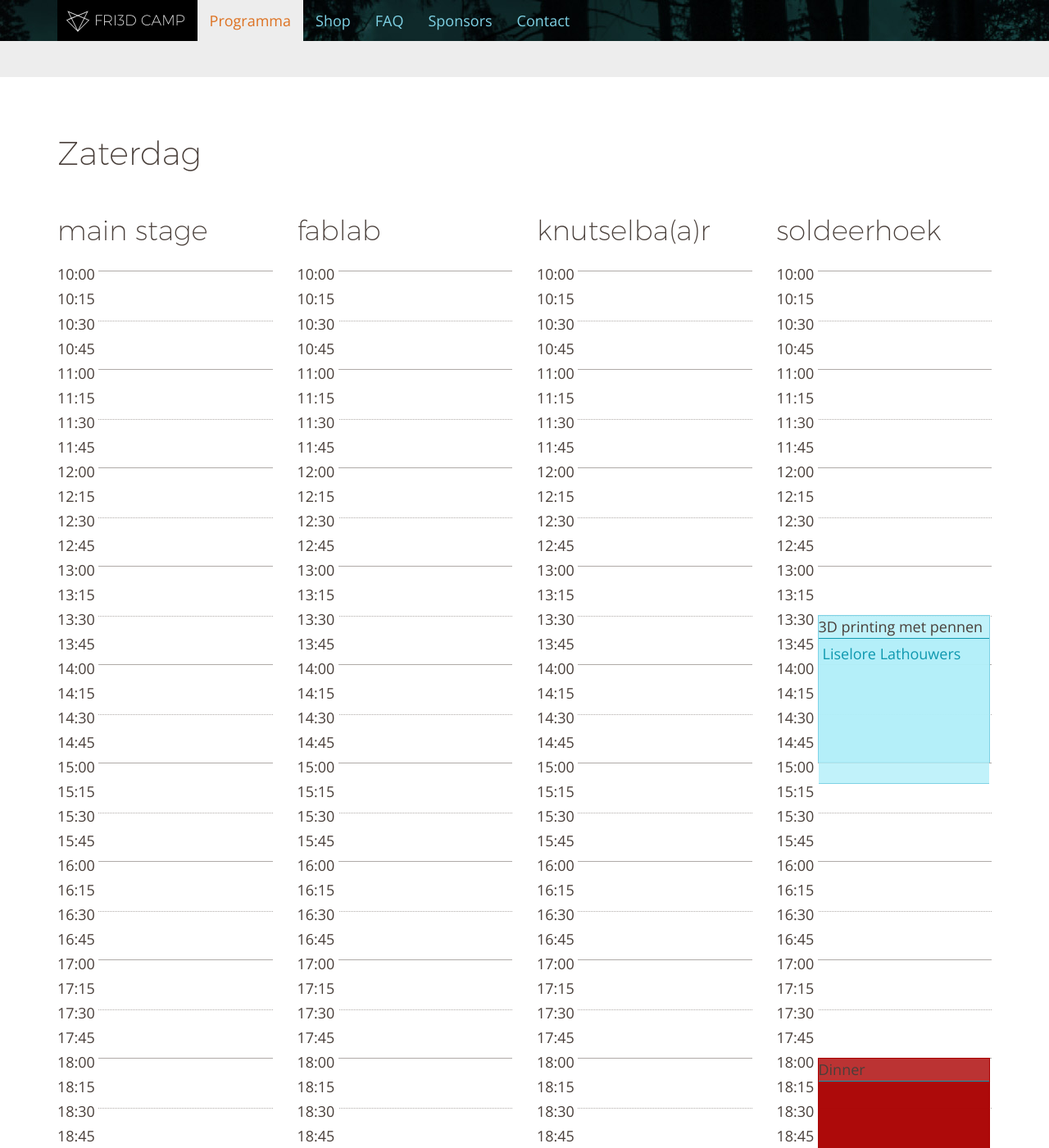
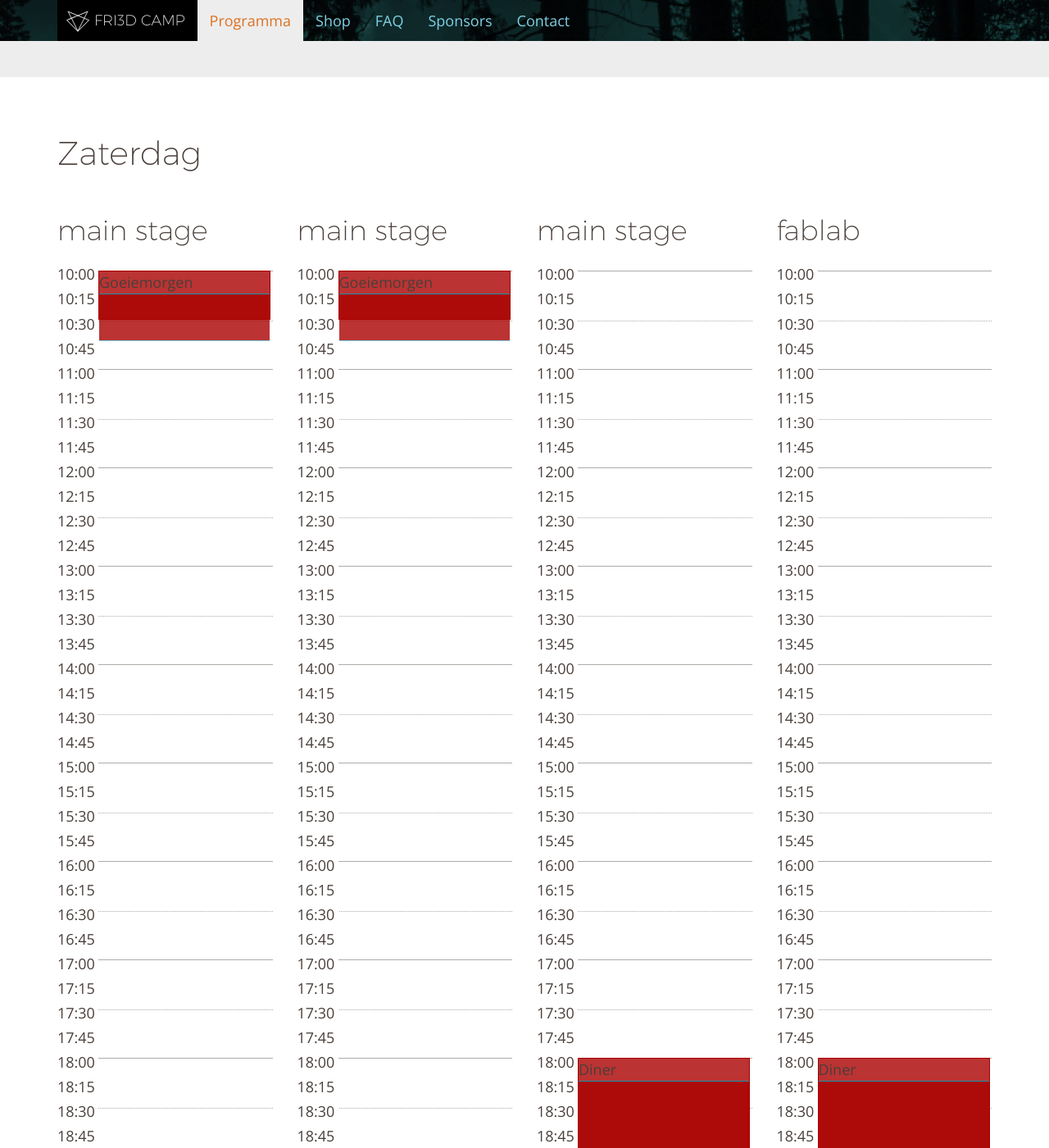
Before and after one commit to Fri3dCamp/fri3dweb2016, a Jekyll site: the page built from programma-dev/index.html, in a window 1280 px wide and 1400 px high, scrolled down 223 px. Shown: the whole window at 82% size. Built offline with Jekyll 4.4.1, drawn with Linux system fonts in a browser that asks for light colours; nearby versions of some CDN libraries; some of the changed text lies outside the part shown.

Commit message:
added alle days - still something wrong ;-)

```diff
--- a/_data/activitiesjson.json
+++ b/_data/activitiesjson.json
@@ -2,14 +2,38 @@
   {
     "type"  : "orga",
     "track" : "soldeerhoek",
-    "speakers": [],
-    "title": "Dinner",
-    "description": "",
-    "timing": {
-      "day"  : "sat",
-      "start": "18:00",
-      "end"  : "20:00"
-    }
+    "title": "Diner",
+    "timing": {  "day"  : "zaterdag",  "start": "18:00", "end"  : "20:00" }
+  },
+  {
+    "type"  : "orga",
+    "track" : "knutselba(a)r",
+    "title": "Diner",
+    "timing": {  "day"  : "zaterdag",  "start": "18:00", "end"  : "20:00" }
+  },
+  {
+    "type"  : "orga",
+    "track" : "fablab",
+    "title": "Diner",
+    "timing": {  "day"  : "zaterdag",  "start": "18:00", "end"  : "20:00" }
+  },
+  {
+    "type"  : "orga",
+    "track" : "main stage",
+    "title": "Diner",
+    "timing": {  "day"  : "zaterdag",  "start": "18:00", "end"  : "20:00" }
+  },
+  {
+    "type"  : "orga",
+    "track" : "main stage",
+    "title": "Goeiemorgen",
+    "timing": {  "day"  : "zondag",  "start": "10:00", "end"  : "10:30" }
+  },
+  {
+    "type"  : "orga",
+    "track" : "main stage",
+    "title": "Goeiemorgen",
+    "timing": {  "day"  : "maandag",  "start": "10:00", "end"  : "10:30" }
   },
   {
     "type": "kids",
@@ -20,7 +44,7 @@
     "title": "3D printing met pennen",
     "description": "Liselore vindt dat iedereen wel al's een 3D pen heeft geprobeerd, maar daar nooit goed mee leren werken heeft. Dat wil ze veranderen.",
     "timing" : {
-        "day"   : "sat",
+        "day"   : "zaterdag",
         "start" : "13:30",
         "end"   : "15:00"
     }
--- /dev/null
+++ b/_data/days.json
@@ -0,0 +1,5 @@
+[
+      "zaterdag",
+      "zondag",
+      "maandag"
+]
--- a/programma-dev/index.html
+++ b/programma-dev/index.html
@@ -4,7 +4,8 @@
 layout: page
 ---
 <div class="schedule clearfix">
-    <h2>Zaterdag</h2>
+    {% for day in site.data.days %}
+    <h2>{{ day | capitalize }}</h2>
     <div class="row">
         <div class="container visible-sm visible-xs">
             <ul class="nav nav-pills" id="tracksnav">
@@ -22,6 +23,7 @@
                 <div class="schedule-items">
                     {% include programma-hours.html %}
                     {% for activity in site.data.activitiesjson %}
+                      {% if activity.timing.day == day %}
                         {% if activity.track == track %}
                           {% assign kwartier_height = 30 %}
                           {% assign hour_height     = kwartier_height | times: 4 %}
@@ -39,6 +41,7 @@
                         <a class="schedule-clickarea bg1" href="#"><span>{{ activity.speakers }}</span></a>
                     </article>
                         {% endif %}
+                      {% endif %}
                     {% endfor %}
                 </div>
             </div>
@@ -46,4 +49,5 @@
             {% endfor %}
         </div>
     </div>
+    {% endfor %}
 </div>
```
Lines whose indentation alone changed are shown as unchanged.
